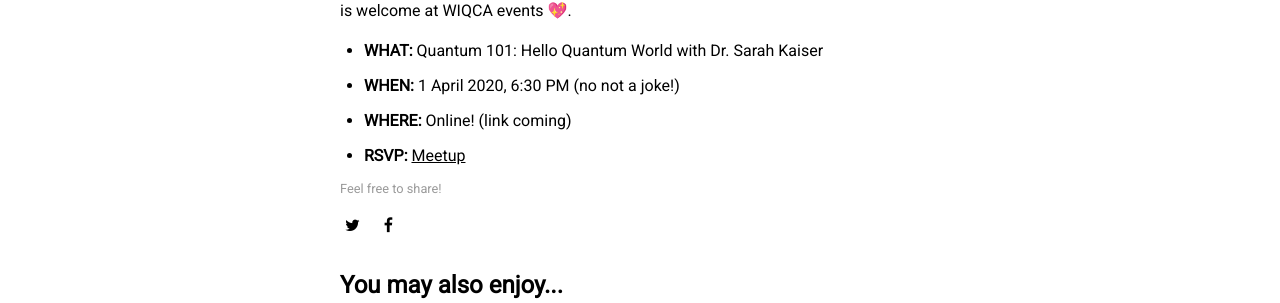
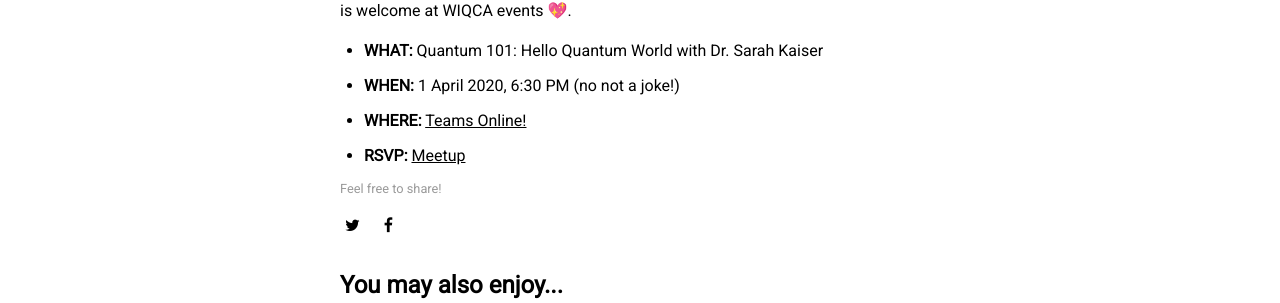
Before and after one commit to wiqca/wiqca, a Jekyll site: the page built from _posts/2020-03-05-quantum101-helloquantumworld.md, in a window 1280 px wide and 1319 px high. Shown: the part 608-911 px from the top of the window. Built offline with Jekyll 4.4.1, drawn with Linux system fonts in a browser that asks for light colours; nearby versions of some CDN libraries.

Commit message:
adding join link

```diff
--- a/_posts/2020-03-05-quantum101-helloquantumworld.md
+++ b/_posts/2020-03-05-quantum101-helloquantumworld.md
@@ -15,5 +15,5 @@
 
 - **WHAT:** Quantum 101: Hello Quantum World with Dr. Sarah Kaiser
 - **WHEN:** 1 April 2020, 6:30 PM (no not a joke!)
-- **WHERE:** Online! (link coming)
+- **WHERE:** [Teams Online!](https://teams.microsoft.com/l/meetup-join/19%3a1d6d900c0a7a48e19794e9b20908e0ca%40thread.tacv2/1585785020016?context=%7b%22Tid%22%3a%224bfad539-49d4-4e6e-ab0a-692d249cab2f%22%2c%22Oid%22%3a%2220b414ea-d243-41f4-ae26-e5b758bf1834%22%7d)
 - **RSVP:** [Meetup](https://www.meetup.com/wiqca-sea/events/269228525/)
```
